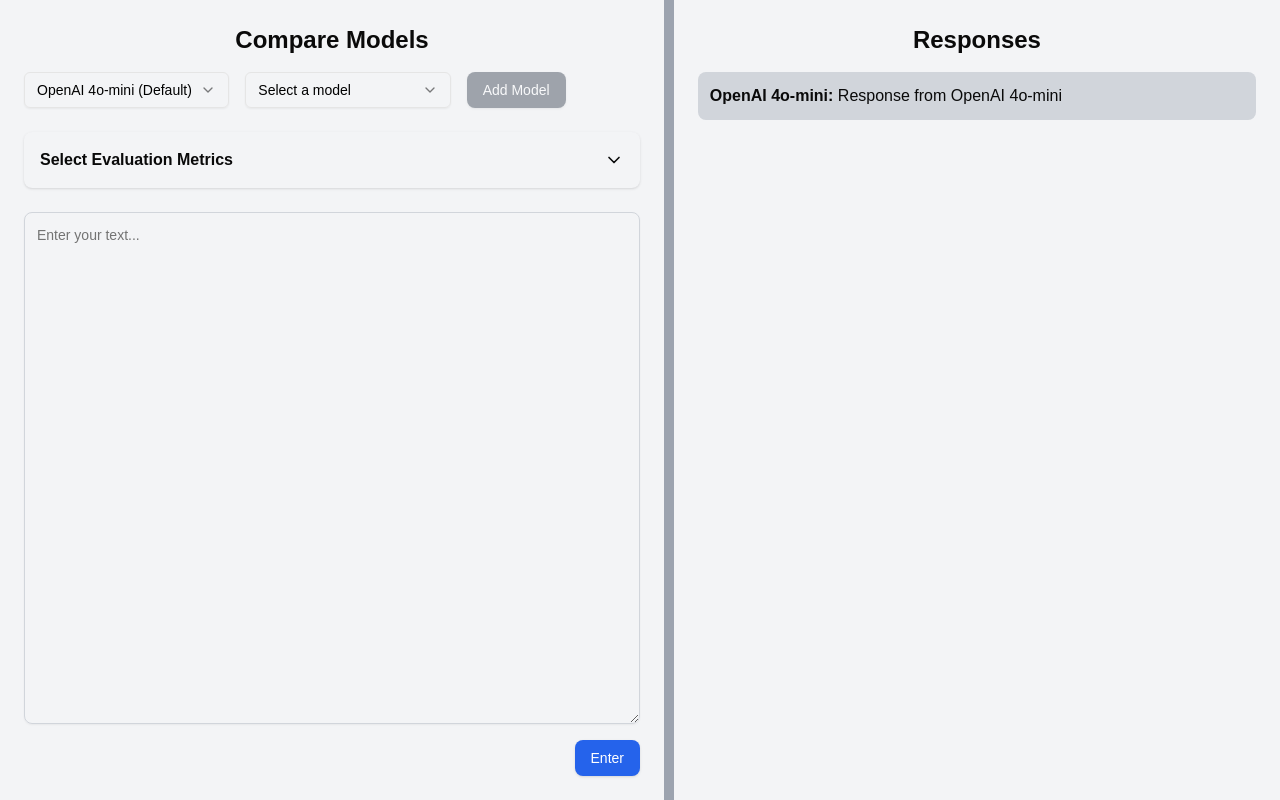
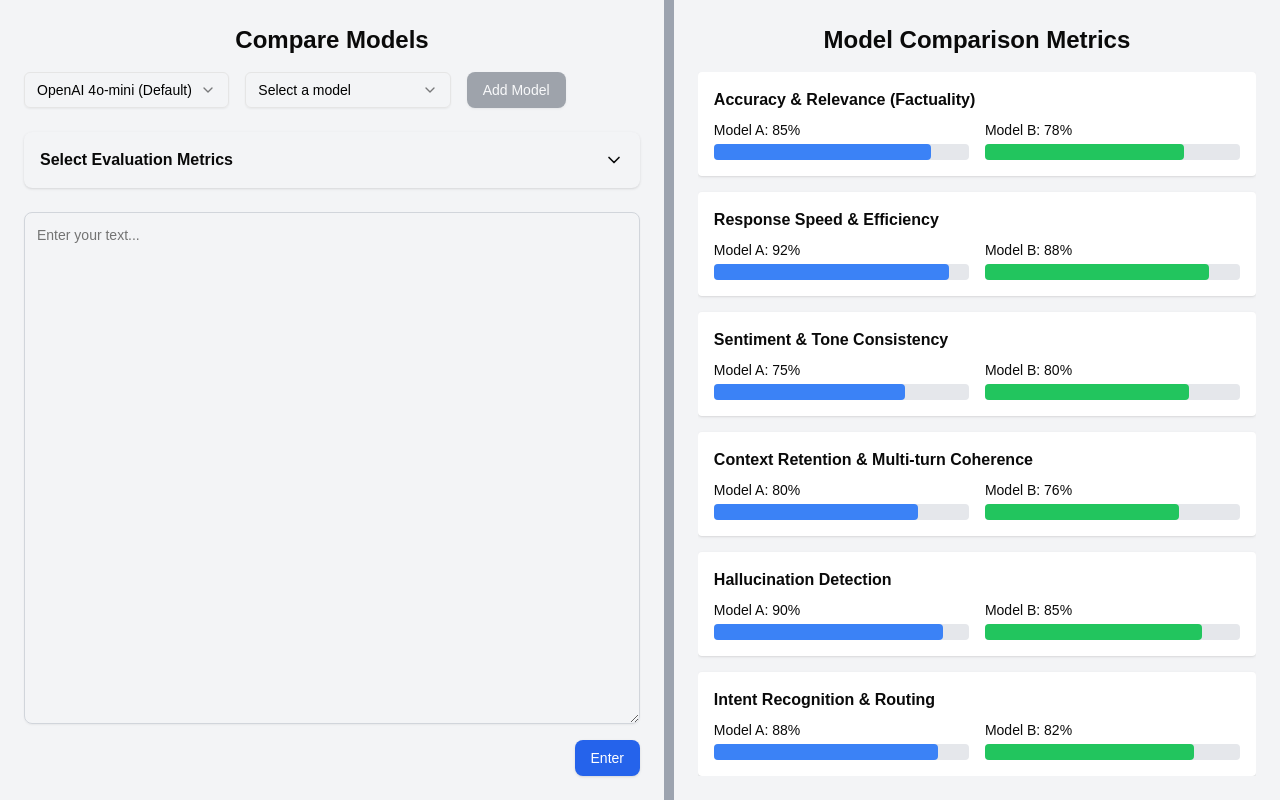
Before and after one commit to RaoAkif/247metrics, a Next.js app: page / in a window 1280 px wide. Both pictures are taken after a click on the button "Enter". Built offline with nearby package versions, Linux system fonts and the light colour scheme.

Commit message:
Add barchart aginst each metric

```diff
--- a/components/ResponseDisplay.tsx
+++ b/components/ResponseDisplay.tsx
@@ -1,11 +1,30 @@
 import { motion } from "framer-motion";
 
 interface ResponseDisplayProps {
-  selectedModels: string[];
+  selectedModels: string[]; // can be ["Model A", "Model B"]
   responses: { [key: string]: string };
 }
 
 export default function ResponseDisplay({ selectedModels, responses }: ResponseDisplayProps) {
+  // Dummy data for 15 metrics
+  const metrics = [
+    { name: "Accuracy & Relevance (Factuality)", modelA: 85, modelB: 78 },
+    { name: "Response Speed & Efficiency", modelA: 92, modelB: 88 },
+    { name: "Sentiment & Tone Consistency", modelA: 75, modelB: 80 },
+    { name: "Context Retention & Multi-turn Coherence", modelA: 80, modelB: 76 },
+    { name: "Hallucination Detection", modelA: 90, modelB: 85 },
+    { name: "Intent Recognition & Routing", modelA: 88, modelB: 82 },
+    { name: "Personalization & Customer Recognition", modelA: 80, modelB: 75 },
+    { name: "Compliance & Security", modelA: 95, modelB: 90 },
+    { name: "Escalation Handling", modelA: 70, modelB: 65 },
+    { name: "Language & Accent Understanding", modelA: 85, modelB: 80 },
+    { name: "Handling Interruptions & Corrections", modelA: 75, modelB: 70 },
+    { name: "Handling Noisy Input (ASR Evaluation)", modelA: 80, modelB: 78 },
+    { name: "Query Complexity Handling", modelA: 88, modelB: 85 },
+    { name: "Emotional Intelligence & Empathy", modelA: 82, modelB: 79 },
+    { name: "Conversational Flow & Engagement", modelA: 90, modelB: 87 },
+  ];
+
   return (
     <motion.div
       initial={{ flex: 0 }}
@@ -13,25 +32,52 @@
       transition={{ duration: 0.7, ease: "easeInOut" }}
       className="h-full flex"
     >
+      {/* Left vertical divider */}
       <motion.div
         initial={{ width: 0, opacity: 0 }}
         animate={{ width: "10px", opacity: 1 }}
         transition={{ duration: 0.5, delay: 0.3 }}
         className="bg-gray-400 h-full"
       />
+      {/* Main content */}
       <motion.div
         initial={{ opacity: 0, x: 20 }}
         animate={{ opacity: 1, x: 0 }}
         transition={{ duration: 0.5, delay: 0.4 }}
         className="p-6 bg-gray-100 h-full w-full flex flex-col"
       >
-        <h3 className="text-2xl font-semibold mb-4 text-center">Responses</h3>
+        <h3 className="text-2xl font-semibold mb-4 text-center">
+          Model Comparison Metrics
+        </h3>
         <div className="overflow-auto flex-grow">
-          {selectedModels.map((model) => (
-            <div key={model} className="p-3 mb-2 bg-gray-300 rounded-lg">
-              <strong>{model}:</strong> {responses[model] || "No response available."}
-            </div>
-          ))}
+          {/* Using a one-column grid to display each metric on its own row */}
+          <div className="grid grid-cols-1 gap-4">
+            {metrics.map((metric) => (
+              <div key={metric.name} className="p-4 bg-white rounded shadow">
+                <h4 className="font-bold mb-2">{metric.name}</h4>
+                <div className="flex space-x-4">
+                  <div className="flex-1">
+                    <div className="text-sm mb-1">Model A: {metric.modelA}%</div>
+                    <div className="w-full bg-gray-200 h-4 rounded">
+                      <div
+                        className="bg-blue-500 h-4 rounded"
+                        style={{ width: `${metric.modelA}%` }}
+                      ></div>
+                    </div>
+                  </div>
+                  <div className="flex-1">
+                    <div className="text-sm mb-1">Model B: {metric.modelB}%</div>
+                    <div className="w-full bg-gray-200 h-4 rounded">
+                      <div
+                        className="bg-green-500 h-4 rounded"
+                        style={{ width: `${metric.modelB}%` }}
+                      ></div>
+                    </div>
+                  </div>
+                </div>
+              </div>
+            ))}
+          </div>
         </div>
       </motion.div>
     </motion.div>
--- a/package.json
+++ b/package.json
@@ -10,7 +10,6 @@
   },
   "dependencies": {
     "@hookform/resolvers": "^4.1.0",
-    "@next/font": "^14.2.15",
     "@radix-ui/react-accordion": "^1.2.3",
     "@radix-ui/react-alert-dialog": "^1.1.6",
     "@radix-ui/react-aspect-ratio": "^1.1.2",
```
Also changed, not shown: 1 other file (tests, documents, lock files or other folders).
